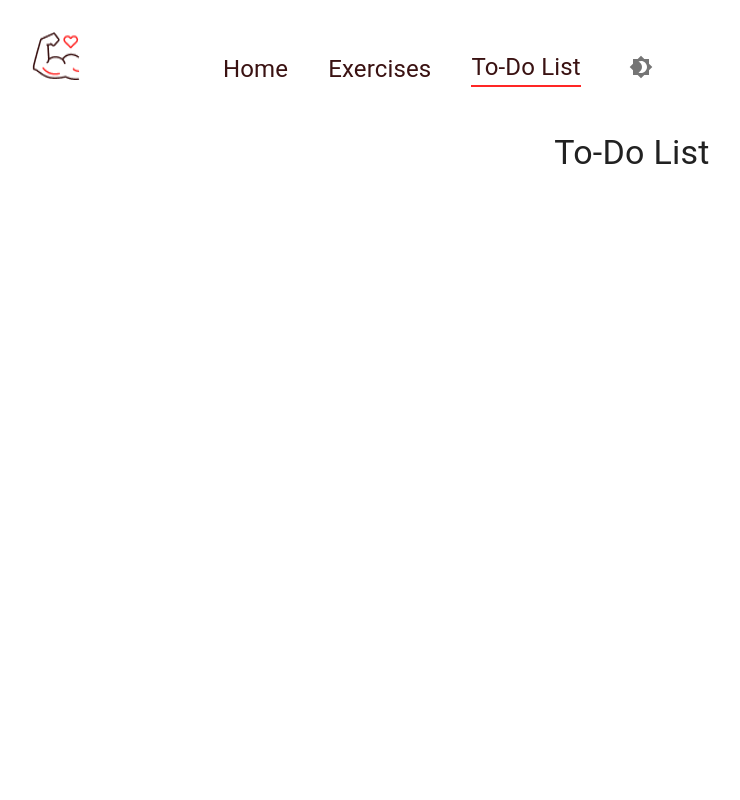
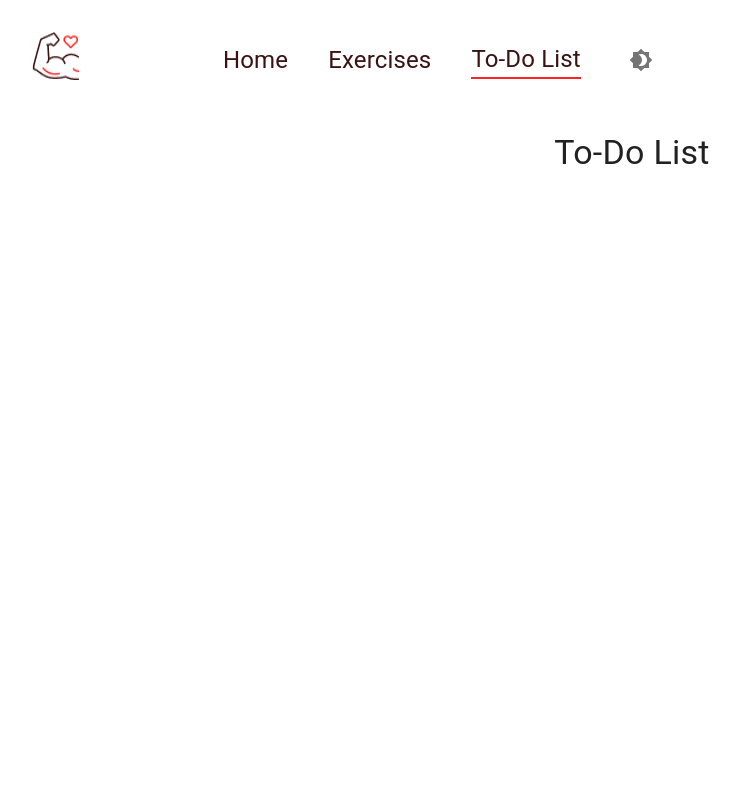
Before and after one commit to ayushgupta14/ExercisesHere, a React (Create React App) app: page /list in a window 1280 px wide. Shown: the top 800 px of the page, without its empty margins (8-748 px from the left). Built offline with nearby package versions, Linux system fonts and the light colour scheme.

Commit message:
context api implemented and dark mode enabled

```diff
--- a/src/App.js
+++ b/src/App.js
@@ -11,11 +11,7 @@ import ToDoList from './Components/ToDoComps/ToDoList';
 
 import Details from './Components/ExerciseDetails/Details';
 
-
-
-
 function App() {
-
 
   return (
 
@@ -27,7 +23,7 @@ function App() {
         <Route path='/exercise/:exerciseId' element={<Details />}/>
         <Route path='/list' element={<ToDoList />}/>
       </Routes>
-      <ToDoList />
+      {/* <ToDoList /> */}
       <Footer />
     </Box>
 
--- a/src/Components/Navbar.js
+++ b/src/Components/Navbar.js
@@ -11,7 +11,7 @@ import Brightness7Icon from '@mui/icons-material/Brightness7';
 
 const Navbar = () => {
 
-    const {toggleTheme, themeMode} = useContext(ThemeContext);
+    const { toggleTheme, themeMode } = useContext(ThemeContext);
 
 
     return (
@@ -25,25 +25,27 @@ const Navbar = () => {
             </Link>
             <Stack
                 direction='row'
-            alignItems='flex-end'
+                alignItems='center'
+                justifyContent='center'
                 sx={{
                     fontSize: {
                         lg: '24px',
-                    xs: '20px'
+                        md: '20px',
+                        xs: '14px'
                     },
                     gap: {
                         lg: '40px',
-                    xs: '20px'
+                        xs: '16px'
                     }
                 }}>
-                <NavLink to='/' style={({isActive}) => ({
+                <NavLink to='/' style={({ isActive }) => ({
                     textDecoration: 'none',
-                    color:'#3A1212',
+                    color: '#3A1212',
                     borderBottom: isActive ? '2px solid #FF2625' : 'none'
                 })} >Home</NavLink>
-                <NavLink to='/exercises' style={({isActive}) => ({
+                <NavLink to='/exercises' style={({ isActive }) => ({
                     textDecoration: 'none',
-                    color:'#3A1212',
+                    color: '#3A1212',
                     borderBottom: isActive ? '2px solid #FF2625' : 'none'
                 })}>
                     Exercises
```
Also changed, not shown: src/Components/ToDoComps/ToDoList.js (+0 -7 lines). Lines whose indentation alone changed are shown as unchanged.
